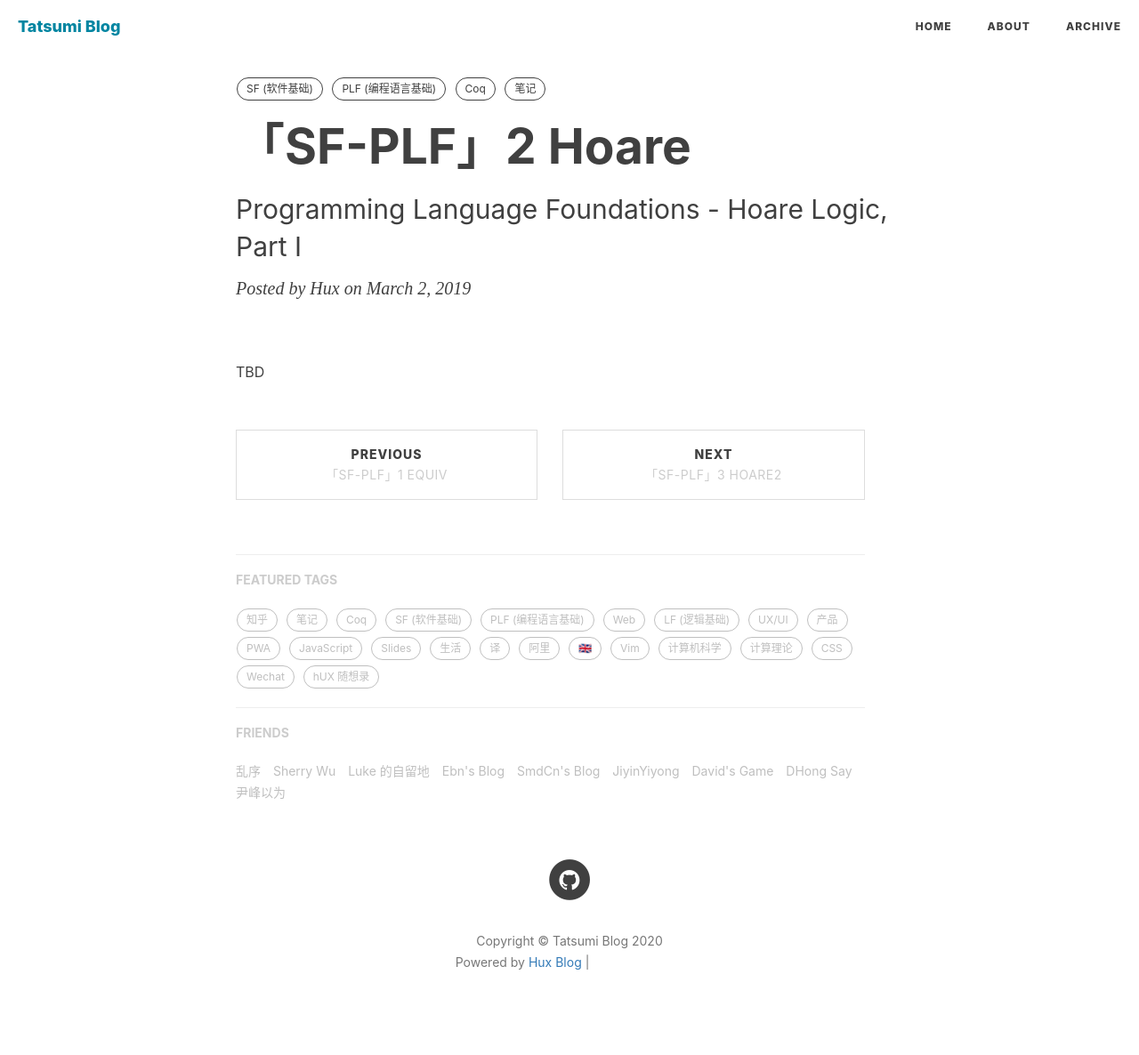
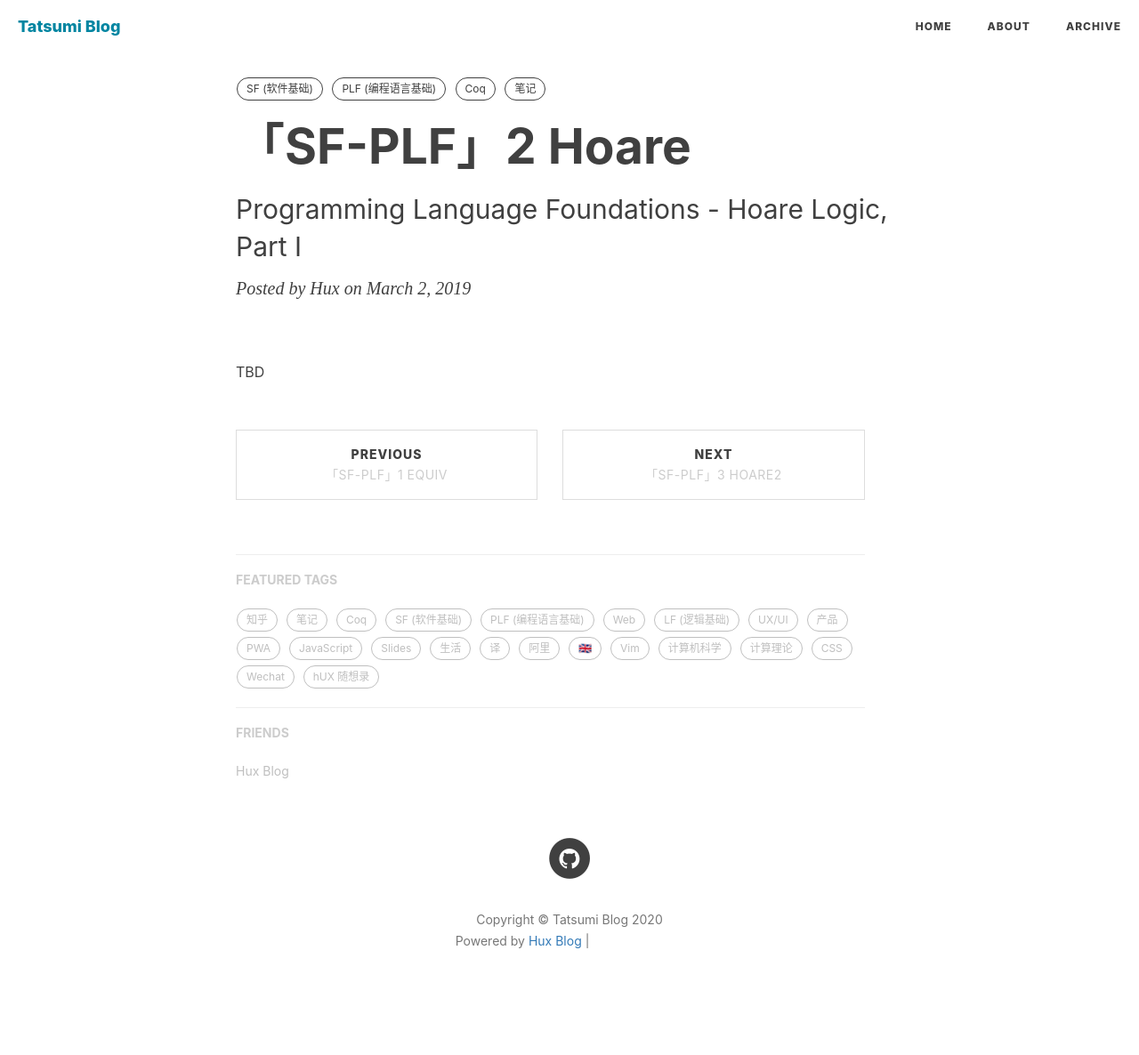
Before and after one commit to tatsumiw/tatsumiw.github.io, a Jekyll site: the page built from _posts/read_sf_plf/2019-03-02-sf-plf-02-hoare-1.md, in a window 1280 px wide. Shown: the whole page at 89% size. Built offline with Jekyll 4.4.1, drawn with Linux system fonts in a browser that asks for light colours; nearby versions of some CDN libraries; comment, search, counter and statistics services are not loaded; after the commit the page ends 1162 px from its top, so only the background shows below that; grey boxes are pictures that could not be loaded.

Commit message:
20200406 modify

```diff
--- a/_config.yml
+++ b/_config.yml
@@ -2,7 +2,7 @@
 title: Tatsumi Blog
 SEOTitle: Tatsumi的博客 | Tatsumi Blog
 header-img: img/home-bg.jpg
-email: 13682288507@163.com
+email: m13682288507@163.com
 description: "关于程序与设计、黑客与画家 | Tatsumi"
 keyword: "Tatsumi, Tatsumi的博客, Tatsumi Blog, 博客, 个人网站, 互联网"
 url: "https://wtatsumi.com/"              # your host, for absolute URL
@@ -59,7 +59,8 @@ kramdown:
 
 
 # Disqus settings
-disqus_username: hux
+#disqus_username: hux
+disqus_username: tatsumi
 
 # Netease settings
 netease_comment: false
@@ -71,15 +72,15 @@ netease_comment: false
 # ba_track_id: [your track id]
 
 # Google Analytics
-ga_track_id: 'UA-49627206-1'            # Format: UA-xxxxxx-xx
-ga_domain: huangxuan.me
+#ga_track_id: 'UA-49627206-1'            # Format: UA-xxxxxx-xx
+#ga_domain: huangxuan.me
 
 
 
 # Sidebar settings
 sidebar: true                           # whether or not using Sidebar.
-sidebar-about-description: "For the next quantum leap<br>离开世界之前，一切都是过程"
-sidebar-avatar: /img/avatar-hux-ny.jpg      # use absolute URL, seeing it's used in both `/` and `/about/`
+sidebar-about-description: "Only those who will risk going too far can possibly find out how far one can go<br>只有不怕走太过头的人能发掘自己到底可以走多远"
+sidebar-avatar: /img/avatar-tatsumi-ny.jpg      # use absolute URL, seeing it's used in both `/` and `/about/`
 
 
 
@@ -106,31 +107,7 @@ friends: [
     #     title: "Su",
     #     href: "http://su.gallery/"
     # },{
-        title: "乱序",
-        href: "http://mida.re/"
-    },{
-        title: "Sherry Wu",
-        href: "https://xuechundesign.github.io"
-    },{
-        title: "Luke 的自留地",
-        href: "http://hmqk1995.github.io"
-    },{
-        title: "Ebn's Blog",
-        href: "http://ebnbin.com/"
-    },{
-        title: "SmdCn's Blog",
-        href: "http://blog.smdcn.net"
-    },{
-        title: "JiyinYiyong",
-        href: "http://tiye.me/"
-    },{
-        title: "David's Game",
-        href: "https://www.ruoyaowu.com/"
-    },{
-        title: "DHong Say",
-        href: "http://dhong.co"
-    },{
-        title: "尹峰以为",
-        href: "http://ingf.github.io/"
+        title: "Hux Blog",
+        href: "https://huangxuan.me/"
     }
 ]
```
Also changed, not shown: img/favicon.ico.
